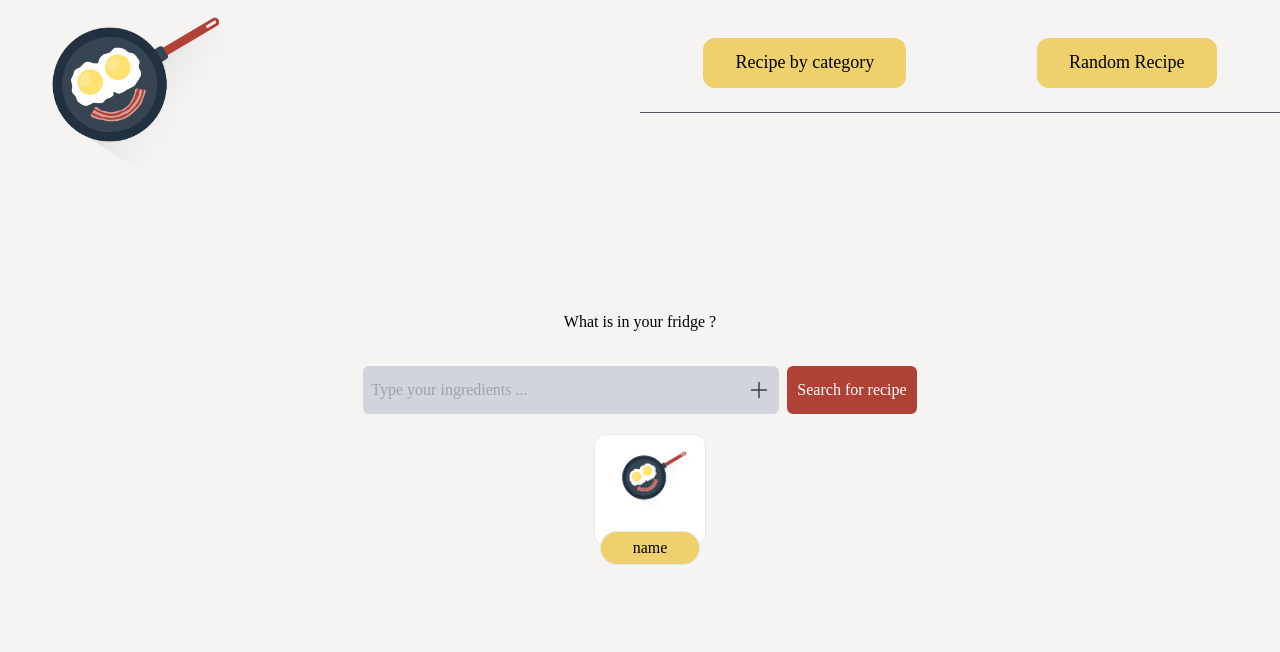
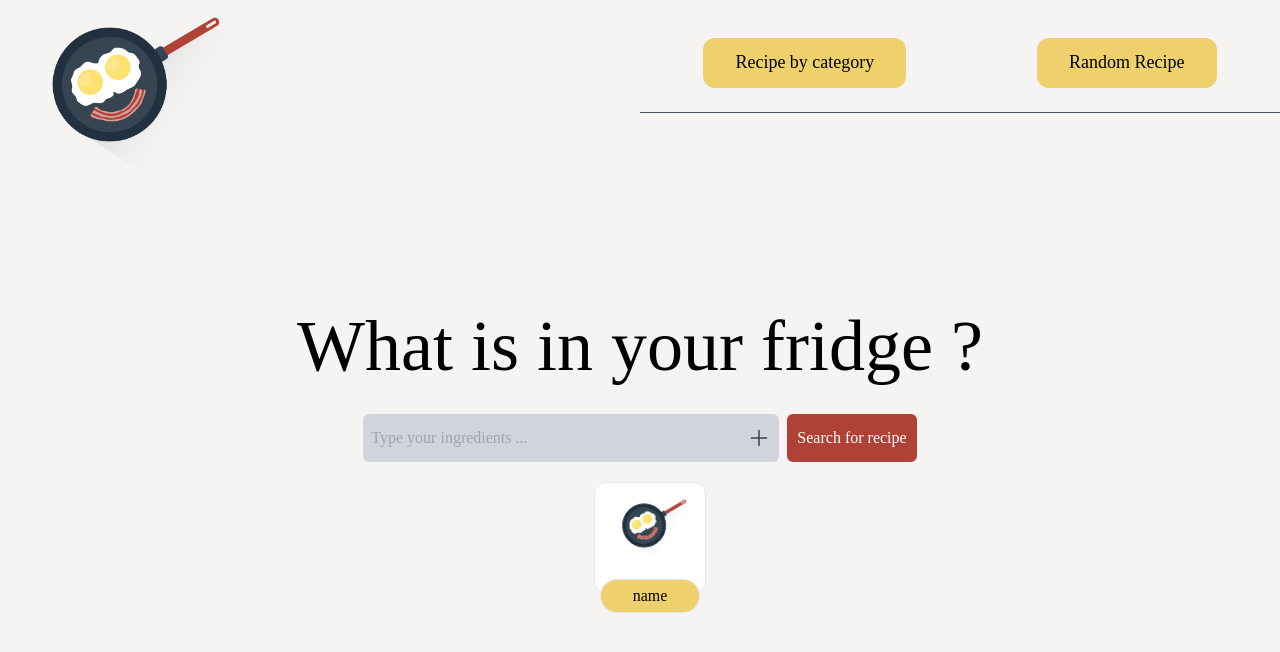
Before and after one commit to egidehirwa/iCook-frontend, a Next.js app: page / in a window 1280 px wide. Shown: the top 652 px of the page. Built offline with nearby package versions, Linux system fonts and the light colour scheme.

Commit message:
Update page.jsx

```diff
--- a/src/app/page.jsx
+++ b/src/app/page.jsx
@@ -28,7 +28,7 @@ export default function Home() {
     <main className="justify-center flex flex-col h-screen ">
       <div className=" text-center bg-red-100 h-3/5 flex flex-col ">
         <div className="pb-8">
-          <h1 className=" atext-7xl">What is in your fridge ?</h1>
+          <h1 className=" text-7xl">What is in your fridge ?</h1>
         </div>
         <div className="flex justify-center ">
           <SearchBar/>
```
